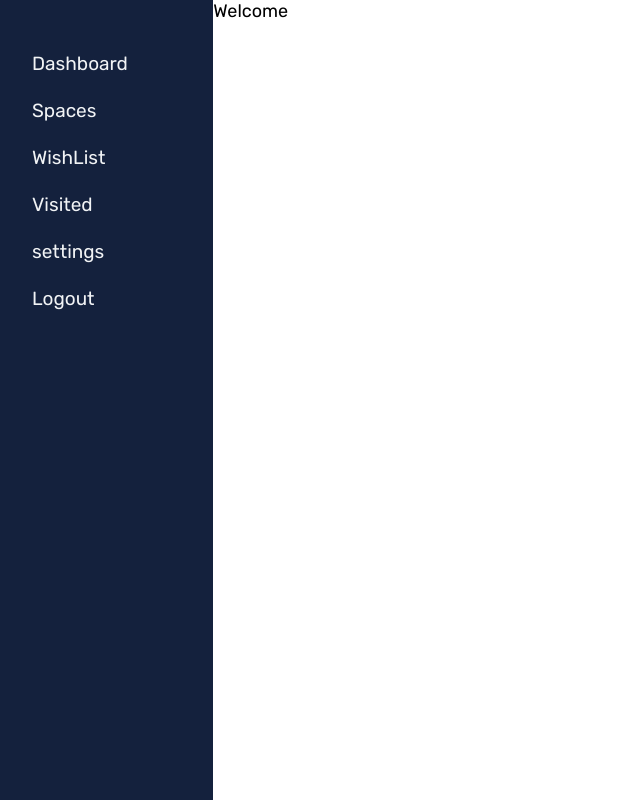
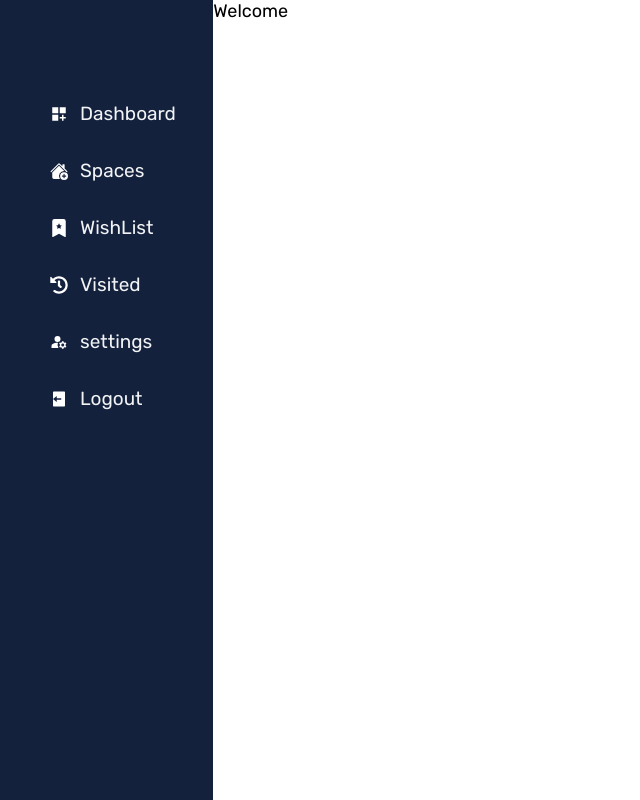
Before and after one commit to kenmusau/lounge-link-client, a React (Vite) app: page /dashboard in a window 1280 px wide. Shown: the whole page, without its empty margins (0-640 px from the left). Built offline with nearby package versions, Linux system fonts and the light colour scheme; no server answers; a web font is replaced by a local one.

Commit message:
add side menu icons

```diff
--- a/src/components/ClientDashBoard/ClientDashBoard.jsx
+++ b/src/components/ClientDashBoard/ClientDashBoard.jsx
@@ -2,6 +2,14 @@ import "./dashboard.css";
 import { useContext } from "react";
 import { UserContext } from "../../context/User";
 import { useNavigate } from "react-router-dom";
+
+// icons
+import { MdDashboardCustomize } from "react-icons/md";
+import { BsFillHouseAddFill } from "react-icons/bs";
+import { BsBookmarkStarFill } from "react-icons/bs";
+import { FaHistory } from "react-icons/fa";
+import { MdManageAccounts } from "react-icons/md";
+import { RiLogoutBoxFill } from "react-icons/ri";
 
 function ClientDashBoard() {
   const { user, setUser } = useContext(UserContext);
@@ -21,23 +29,42 @@ function ClientDashBoard() {
         <div className="client-sidebar">
           <ul>
             <li>
+              <div className="client-sidebar--icon">
+                <MdDashboardCustomize className="sidebar-icon" />
                 <a href="#">Dashboard</a>
+              </div>
             </li>
             <li>
+              <div className="client-sidebar--icon">
+                <BsFillHouseAddFill />
                 <a href="#">Spaces</a>
+              </div>
             </li>
             <li>
+              <div className="client-sidebar--icon">
+                <BsBookmarkStarFill />
                 <a href="#">WishList</a>
+              </div>
             </li>
             <li>
+              <div className="client-sidebar--icon">
+                <FaHistory />
                 <a href="#">Visited</a>
+              </div>
             </li>
             <li>
+              <div className="client-sidebar--icon">
+                <MdManageAccounts />
+
                 <a href="#">settings</a>
+              </div>
             </li>
             <li>
               {/* <a href="#">Dasbhoard</a> */}
+              <div className="client-sidebar--icon">
+                <RiLogoutBoxFill />
                 <a onClick={handleLogout}>Logout</a>
+              </div>
             </li>
           </ul>
         </div>
--- a/src/components/ClientDashBoard/dashboard.css
+++ b/src/components/ClientDashBoard/dashboard.css
@@ -10,7 +10,25 @@
 
 .client-sidebar {
   background-color: #14213d;
-  padding: 2rem 0;
+  padding: 7rem 0;
+}
+
+.client-sidebar ul {
+  display: flex;
+  flex-direction: column;
+  gap: 1rem;
+  list-style: none;
+  padding: 2rem;
+}
+
+.client-sidebar li {
+  padding-left: 3rem;
+}
+
+.client-sidebar li:hover {
+  background-color: #49505742;
+  border-radius: 11px;
+  cursor: pointer;
 }
 
 .client-sidebar li a,
@@ -30,14 +48,13 @@
   color: #adb5bd;
 }
 
-.client-sidebar ul {
-  padding: 2rem;
-  list-style: none;
+.client-sidebar--icon {
+  display: flex;
+  align-items: center;
+  justify-content: flex-start;
+  color: #fff;
 }
 
-.client-sidebar li:hover {
-  background-color: #49505742;
-  border-radius: 11px;
-  color: #343a40;
-  cursor: pointer;
+.client-sidebar--icon:hover {
+  color: #adb5bd;
 }
```
Lines whose indentation alone changed are shown as unchanged.
